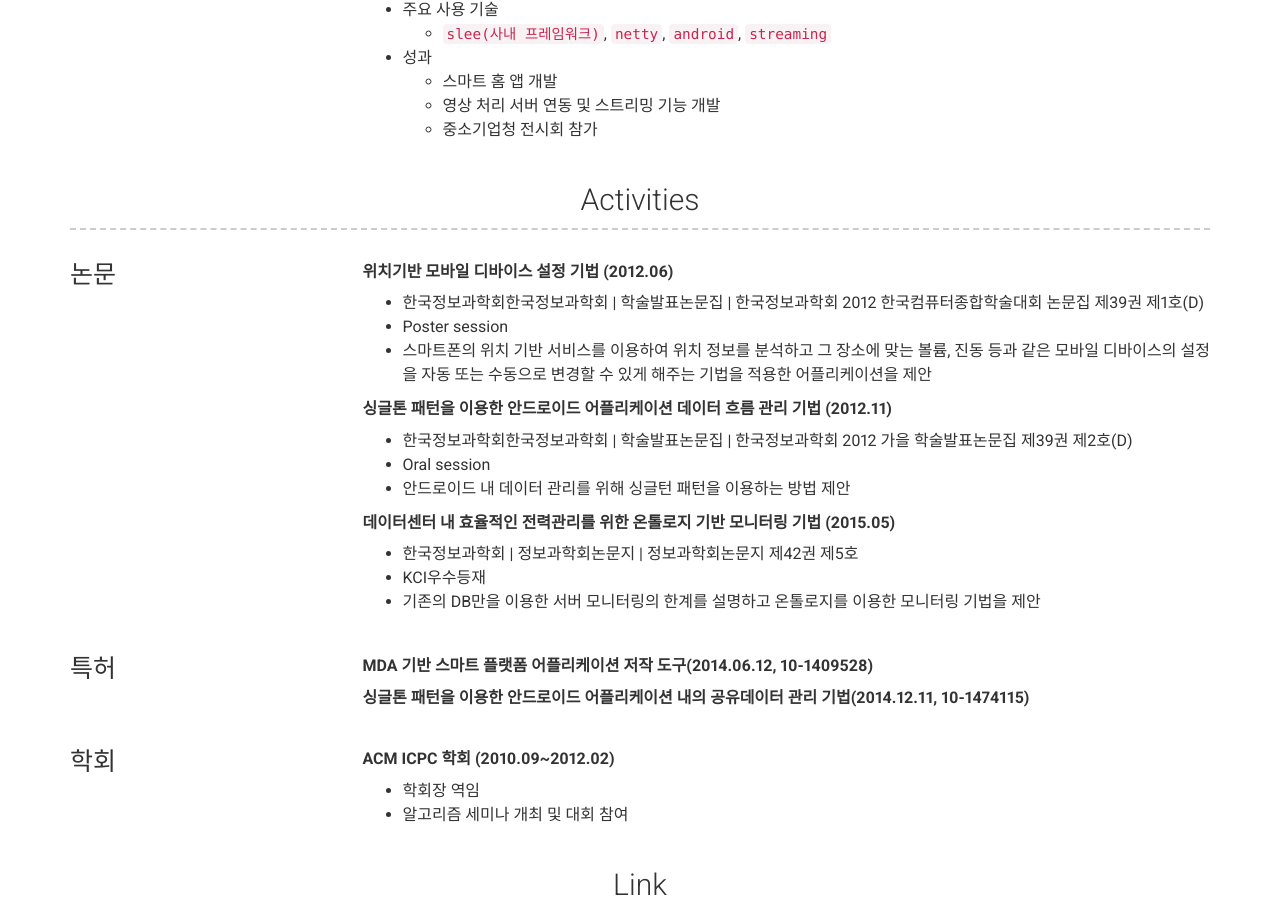
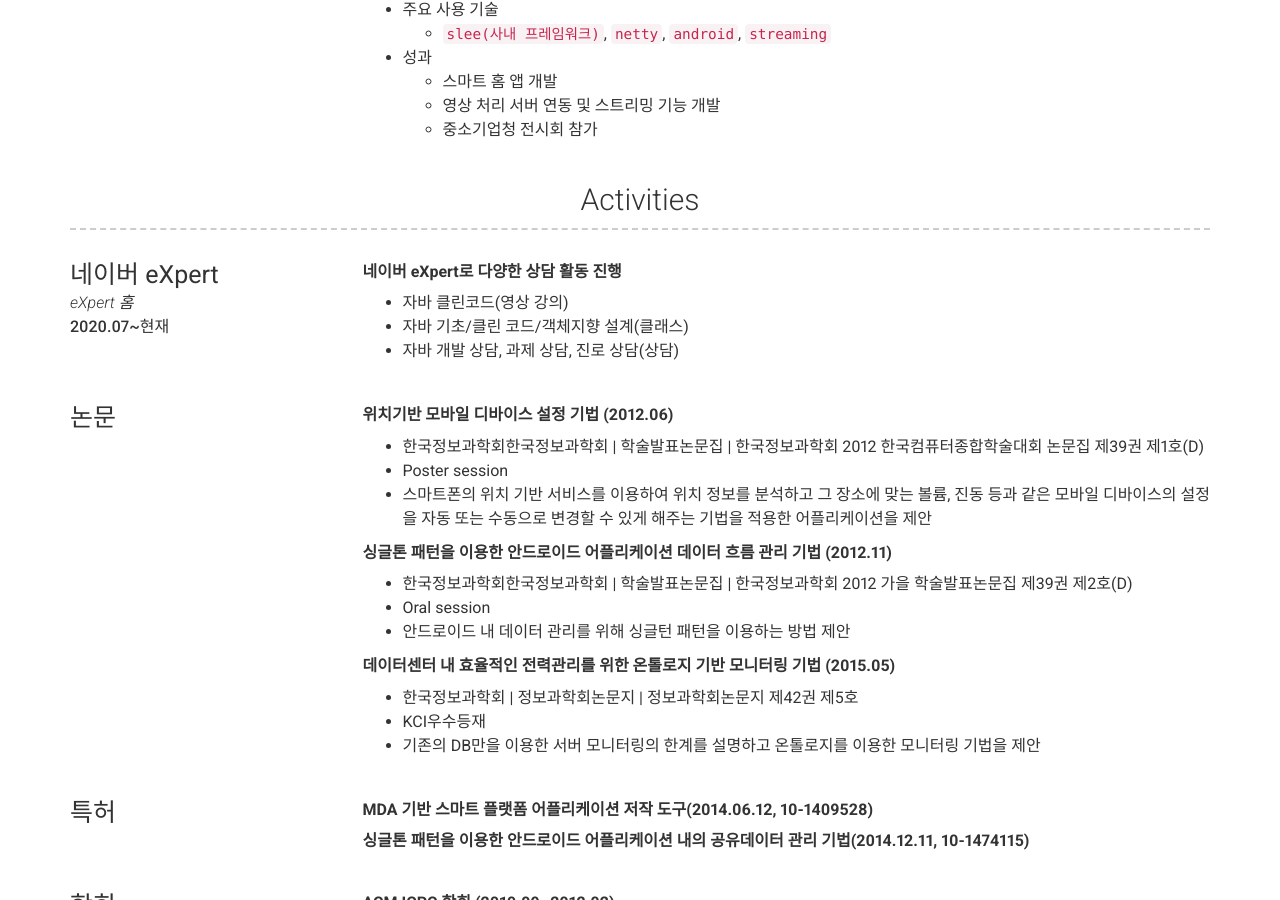
Before and after one commit to lcalmsky/resume, a Jekyll site: the page built from index.md, in a window 1280 px wide and 900 px high, scrolled down 5546 px. Built offline with Jekyll 4.4.1, drawn with Linux system fonts in a browser that asks for light colours; nearby versions of some CDN libraries.

Commit message:
Add activities

```diff
--- a/_config.yml
+++ b/_config.yml
@@ -298,6 +298,16 @@
     layout: list
     content:
       - layout: left
+        title: 네이버 eXpert
+        sub_title: <a href="https://m.expert.naver.com/expert/profile/home?storeId=100004974">eXpert 홈</a><br>2020.07~현재
+        description: |
+
+          <strong>네이버 eXpert로 다양한 상담 활동 진행</strong>
+          * 자바 클린코드(영상 강의)
+          * 자바 기초/클린 코드/객체지향 설계(클래스)
+          * 자바 개발 상담, 과제 상담, 진로 상담(상담)
+
+      - layout: left
         title: 논문
         description: |
 
```
